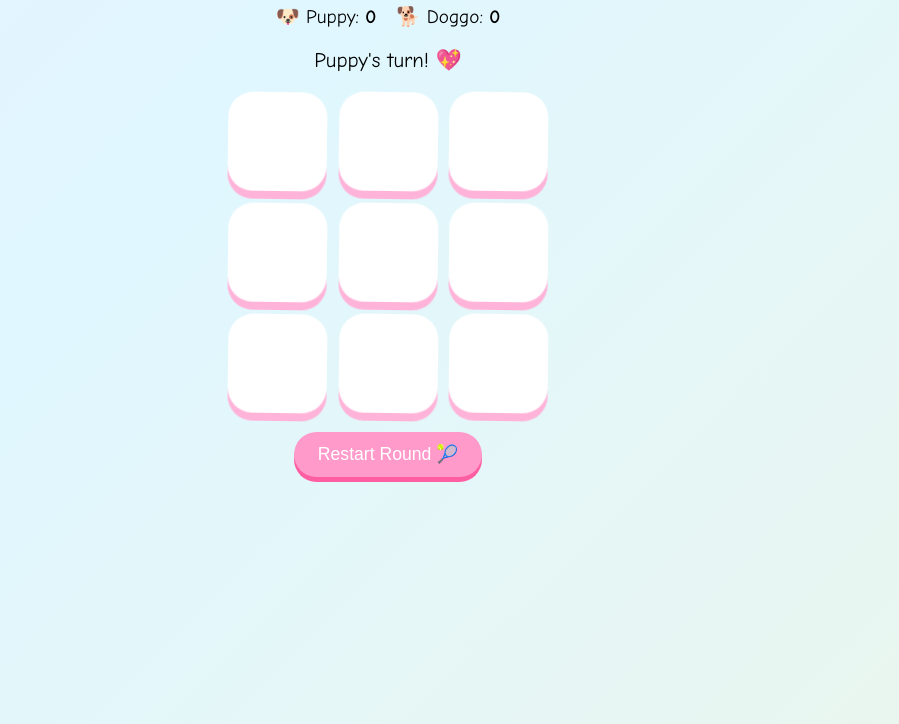
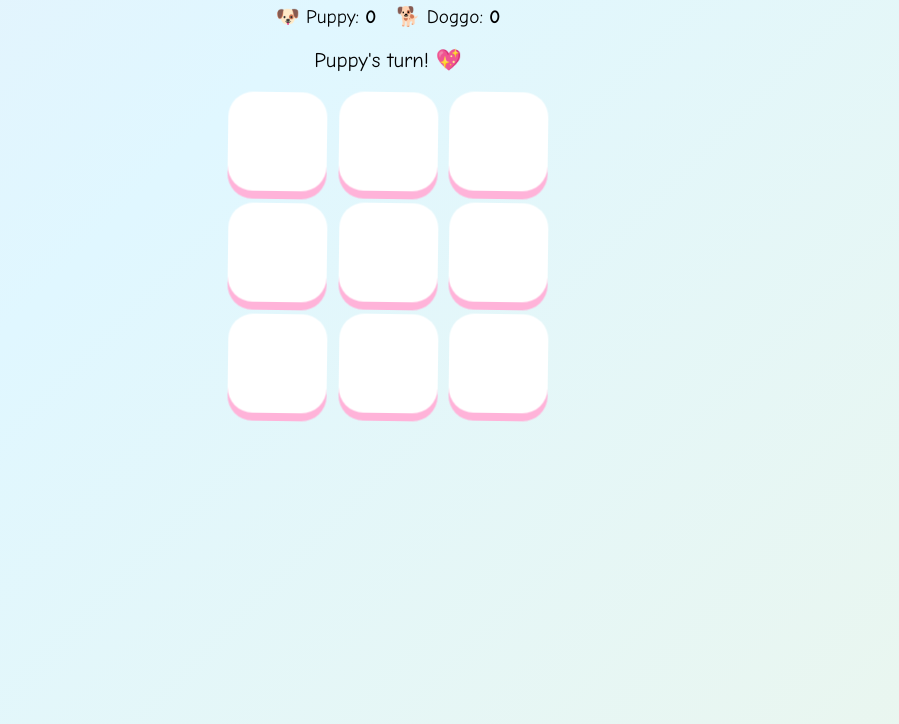
Before and after one commit to MattySchnitz/Tic-Tac-Toe, a plain HTML site: page index.html in a window 1280 px wide. Shown: the part 116-840 px from the top of the page, without its empty margins (252-1151 px from the left). Drawn offline with Linux system fonts and the light colour scheme.

Commit message:
Remove reset button from index.html
Removed the reset button from the game interface.

```diff
--- a/index.html
+++ b/index.html
@@ -22,9 +22,6 @@
   <!-- Board -->
   <div id="board" class="board"></div>
 
-  <!-- Reset -->
-  <button onclick="resetGame()">Restart Round 🎾</button>
-
   <!-- Squeak sound -->
   <audio id="squeak" src="https://actions.google.com/sounds/v1/toys/squeaky_toy.ogg"></audio>
 
```
